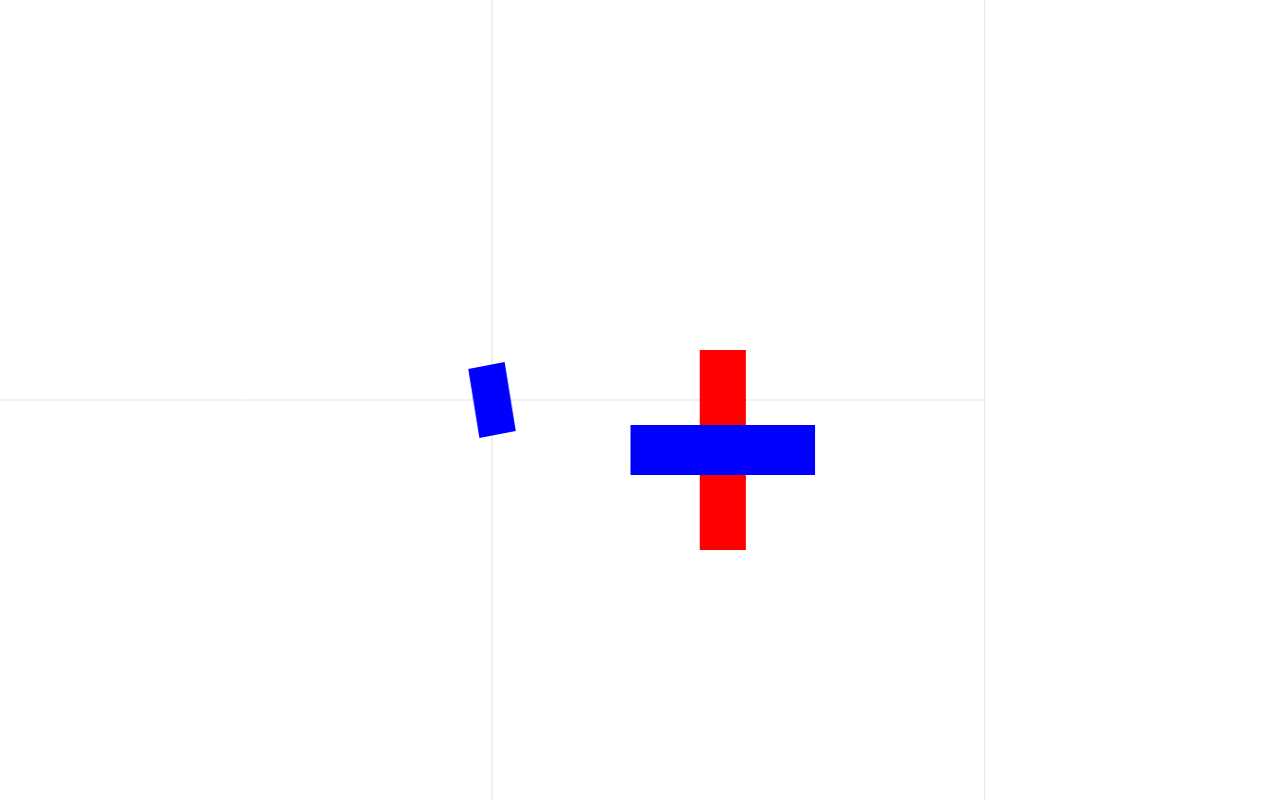
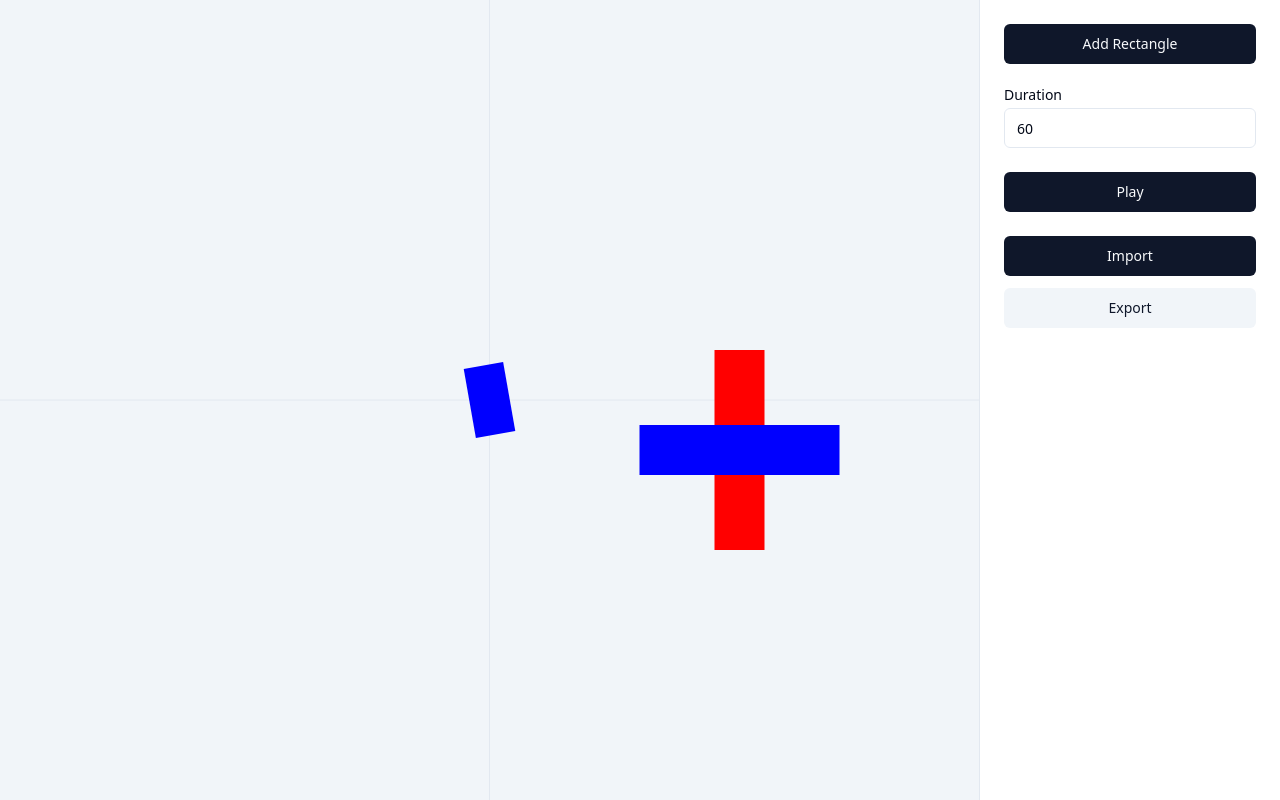
Before and after one commit to floscr/jitter-challenge, a React (Vite) app: page / in a window 1280 px wide. Built offline with nearby package versions, Linux system fonts and the light colour scheme.

Commit message:
Add components

```diff
--- a/package.json
+++ b/package.json
@@ -10,6 +10,8 @@
     "preview": "vite preview"
   },
   "dependencies": {
+    "@radix-ui/react-label": "^2.0.2",
+    "@radix-ui/react-slot": "^1.0.2",
     "class-variance-authority": "^0.7.0",
     "clsx": "^2.1.0",
     "lucide-react": "^0.312.0",
--- a/src/components/canvas/Canvas.tsx
+++ b/src/components/canvas/Canvas.tsx
@@ -1,5 +1,6 @@
 import React, { useEffect, useState, useRef } from "react";
 import * as types from "./types";
+import { cssVarHsla } from "../../lib/css.ts";
 
 interface CanvasProps {
   canvasData: types.Canvas;
@@ -15,14 +16,14 @@ const drawAxisLines = (
   ctx.beginPath();
   ctx.moveTo(0, canvas.height / 2 / ratio);
   ctx.lineTo(canvas.width / ratio, canvas.height / 2 / ratio);
-  ctx.strokeStyle = "rgb(228, 228, 231)";
+  ctx.strokeStyle = cssVarHsla("--border");
   ctx.stroke();
 
   // Draw Y-axis
   ctx.beginPath();
   ctx.moveTo(canvas.width / 2 / ratio, 0);
   ctx.lineTo(canvas.width / 2 / ratio, canvas.height / ratio);
-  ctx.strokeStyle = "rgb(228, 228, 231)";
+  ctx.strokeStyle = cssVarHsla("--border");
   ctx.stroke();
 };
 
@@ -53,7 +54,9 @@ const updateCanvas = (
     const centerX = canvas.width / 2 / ratio;
     const centerY = canvas.height / 2 / ratio;
 
-    ctx.clearRect(0, 0, canvas.width, canvas.height);
+    // Clear the initial rectangle
+    ctx.fillStyle = cssVarHsla("--muted");
+    ctx.fillRect(0, 0, canvas.width, canvas.height);
 
     drawAxisLines(ctx, canvas, ratio);
 
@@ -68,7 +71,8 @@ const updateCanvas = (
         x + entity.width / ratio / 2,
         y + entity.height / ratio / 2,
       );
-      ctx.rotate((entity.rotation * Math.PI) / 180); // Convert degrees to radians
+      const radians = (entity.rotation * Math.PI) / 180;
+      ctx.rotate(radians);
       ctx.translate(
         -(x + entity.width / ratio / 2),
         -(y + entity.height / ratio / 2),
@@ -97,7 +101,6 @@ const useCanvas = function () {
 
       if (canvasRef) {
         const { offsetHeight: height, offsetWidth: width } = canvasRef;
-        console.log(canvasRef.offsetHeight);
         setDimensions({ width: width, height: height });
       }
     };
@@ -116,6 +119,7 @@ const useCanvas = function () {
 
 const Canvas: React.FC<CanvasProps> = ({ canvasData }) => {
   const { ref, dimensions } = useCanvas();
+  console.log(dimensions);
 
   useEffect(() => {
     if (ref.current && dimensions) {
@@ -123,16 +127,7 @@ const Canvas: React.FC<CanvasProps> = ({ canvasData }) => {
     }
   }, [ref, dimensions, canvasData]);
 
-  return (
-    <div className="fixed top-0 right-0 bottom-0 left-0">
-      <div className="flex w-full h-full">
-        <div className="grow lg:border-r h-full">
-          <canvas ref={ref} id="canvas" className="w-full h-full"></canvas>
-        </div>
-        <div className="pb-12 hidden lg:block w-80"></div>
-      </div>
-    </div>
-  );
+  return <canvas ref={ref} id="canvas" className="w-full h-full"></canvas>;
 };
 
 export default Canvas;
--- a/src/components/canvas/ControlPanel.tsx
+++ b/src/components/canvas/ControlPanel.tsx
@@ -1,4 +1,7 @@
 import React from "react";
+import { Button } from "@/components/ui/button";
+import { Input } from "@/components/ui/input";
+import { Label } from "@/components/ui/label";
 
 interface ControlPanelProps {
   onAddRectangle: () => void;
@@ -7,6 +10,8 @@ interface ControlPanelProps {
   onDownloadProject: () => void;
 }
 
+const DEFAULT_DURATION = 60;
+
 const ControlPanel: React.FC<ControlPanelProps> = ({
   onAddRectangle,
   onDurationChange,
@@ -14,18 +19,26 @@ const ControlPanel: React.FC<ControlPanelProps> = ({
   onDownloadProject,
 }) => {
   return (
-    <div className="control-panel">
-      <button onClick={onAddRectangle}>Add Rectangle</button>
-      <label>
-        Duration (seconds):
-        <input
-          type="number"
-          min="1"
-          onChange={(e) => onDurationChange(Number(e.target.value))}
-        />
-      </label>
-      <button onClick={onPlayAnimation}>Play Animation</button>
-      <button onClick={onDownloadProject}>Download Project</button>
+    <div className="flex flex-col grow space-y-6">
+      <div className="flex flex-col space-y-6">
+        <Button onClick={onAddRectangle}>Add Rectangle</Button>
+        <div className="grid w-full max-w-sm items-center gap-1.5">
+          <Label htmlFor="picture">Duration</Label>
+          <Input
+            type="number"
+            min="1"
+            defaultValue={DEFAULT_DURATION}
+            onChange={(e) => onDurationChange(Number(e.target.value))}
+          />
+        </div>
+        <Button onClick={onPlayAnimation}>Play</Button>
+      </div>
+      <div className="flex flex-col space-y-3">
+        <Button onClick={onDownloadProject}>Import</Button>
+        <Button onClick={onDownloadProject} variant="secondary">
+          Export
+        </Button>
+      </div>
     </div>
   );
 };
--- a/src/components/canvas/Root.tsx
+++ b/src/components/canvas/Root.tsx
@@ -1,7 +1,7 @@
 import React, { useState } from "react";
 import Canvas from "./Canvas";
+import * as types from "./types";
 import ControlPanel from "./ControlPanel";
-import * as types from "./types";
 
 const App: React.FC = () => {
   const [canvasData, setCanvasData] = useState<types.Canvas>(
@@ -31,13 +31,19 @@ const App: React.FC = () => {
 
   return (
     <div className="fixed top-0 right-0 bottom-0 left-0">
-      <Canvas canvasData={canvasData} onClick={updateShapeColor} />
-      {/* <ControlPanel
-        onAddRectangle={addRectangle}
-        onDurationChange={setDuration}
-        onPlayAnimation={playAnimation}
-        onDownloadProject={downloadProject}
-      /> */}
+      <div className="fixed top-0 right-0 bottom-0 left-0 flex">
+        <div className="grow lg:border-r h-full">
+          <Canvas canvasData={canvasData} onClick={updateShapeColor} />
+        </div>
+        <aside className="p-6 flex" style={{ minWidth: "300px" }}>
+          <ControlPanel
+            onAddRectangle={addRectangle}
+            onDurationChange={setDuration}
+            onPlayAnimation={playAnimation}
+            onDownloadProject={downloadProject}
+          />
+        </aside>
+      </div>
     </div>
   );
 };
--- /dev/null
+++ b/src/components/ui/button.tsx
@@ -0,0 +1,56 @@
+import * as React from "react"
+import { Slot } from "@radix-ui/react-slot"
+import { cva, type VariantProps } from "class-variance-authority"
+
+import { cn } from "@/lib/utils"
+
+const buttonVariants = cva(
+  "inline-flex items-center justify-center whitespace-nowrap rounded-md text-sm font-medium ring-offset-background transition-colors focus-visible:outline-none focus-visible:ring-2 focus-visible:ring-ring focus-visible:ring-offset-2 disabled:pointer-events-none disabled:opacity-50",
+  {
+    variants: {
+      variant: {
+        default: "bg-primary text-primary-foreground hover:bg-primary/90",
+        destructive:
+          "bg-destructive text-destructive-foreground hover:bg-destructive/90",
+        outline:
+          "border border-input bg-background hover:bg-accent hover:text-accent-foreground",
+        secondary:
+          "bg-secondary text-secondary-foreground hover:bg-secondary/80",
+        ghost: "hover:bg-accent hover:text-accent-foreground",
+        link: "text-primary underline-offset-4 hover:underline",
+      },
+      size: {
+        default: "h-10 px-4 py-2",
+        sm: "h-9 rounded-md px-3",
+        lg: "h-11 rounded-md px-8",
+        icon: "h-10 w-10",
+      },
+    },
+    defaultVariants: {
+      variant: "default",
+      size: "default",
+    },
+  }
+)
+
+export interface ButtonProps
+  extends React.ButtonHTMLAttributes<HTMLButtonElement>,
+    VariantProps<typeof buttonVariants> {
+  asChild?: boolean
+}
+
+const Button = React.forwardRef<HTMLButtonElement, ButtonProps>(
+  ({ className, variant, size, asChild = false, ...props }, ref) => {
+    const Comp = asChild ? Slot : "button"
+    return (
+      <Comp
+        className={cn(buttonVariants({ variant, size, className }))}
+        ref={ref}
+        {...props}
+      />
+    )
+  }
+)
+Button.displayName = "Button"
+
+export { Button, buttonVariants }
--- /dev/null
+++ b/src/components/ui/input.tsx
@@ -0,0 +1,25 @@
+import * as React from "react"
+
+import { cn } from "@/lib/utils"
+
+export interface InputProps
+  extends React.InputHTMLAttributes<HTMLInputElement> {}
+
+const Input = React.forwardRef<HTMLInputElement, InputProps>(
+  ({ className, type, ...props }, ref) => {
+    return (
+      <input
+        type={type}
+        className={cn(
+          "flex h-10 w-full rounded-md border border-input bg-background px-3 py-2 text-sm ring-offset-background file:border-0 file:bg-transparent file:text-sm file:font-medium placeholder:text-muted-foreground focus-visible:outline-none focus-visible:ring-2 focus-visible:ring-ring focus-visible:ring-offset-2 disabled:cursor-not-allowed disabled:opacity-50",
+          className
+        )}
+        ref={ref}
+        {...props}
+      />
+    )
+  }
+)
+Input.displayName = "Input"
+
+export { Input }
--- /dev/null
+++ b/src/components/ui/label.tsx
@@ -0,0 +1,24 @@
+import * as React from "react"
+import * as LabelPrimitive from "@radix-ui/react-label"
+import { cva, type VariantProps } from "class-variance-authority"
+
+import { cn } from "@/lib/utils"
+
+const labelVariants = cva(
+  "text-sm font-medium leading-none peer-disabled:cursor-not-allowed peer-disabled:opacity-70"
+)
+
+const Label = React.forwardRef<
+  React.ElementRef<typeof LabelPrimitive.Root>,
+  React.ComponentPropsWithoutRef<typeof LabelPrimitive.Root> &
+    VariantProps<typeof labelVariants>
+>(({ className, ...props }, ref) => (
+  <LabelPrimitive.Root
+    ref={ref}
+    className={cn(labelVariants(), className)}
+    {...props}
+  />
+))
+Label.displayName = LabelPrimitive.Root.displayName
+
+export { Label }
--- /dev/null
+++ b/src/lib/css.ts
@@ -0,0 +1,14 @@
+export const cssVar = function (name: string): string | null {
+  return getComputedStyle(document.documentElement).getPropertyValue(name);
+};
+
+export const cssVarHsla = function (
+  name: string,
+  alpha = 1,
+): string | undefined {
+  const value = cssVar(name);
+  if (value) {
+    const canvasHsla = value.split(" ").join(",");
+    return `HSLA(${canvasHsla}, ${alpha})`;
+  }
+};
```
